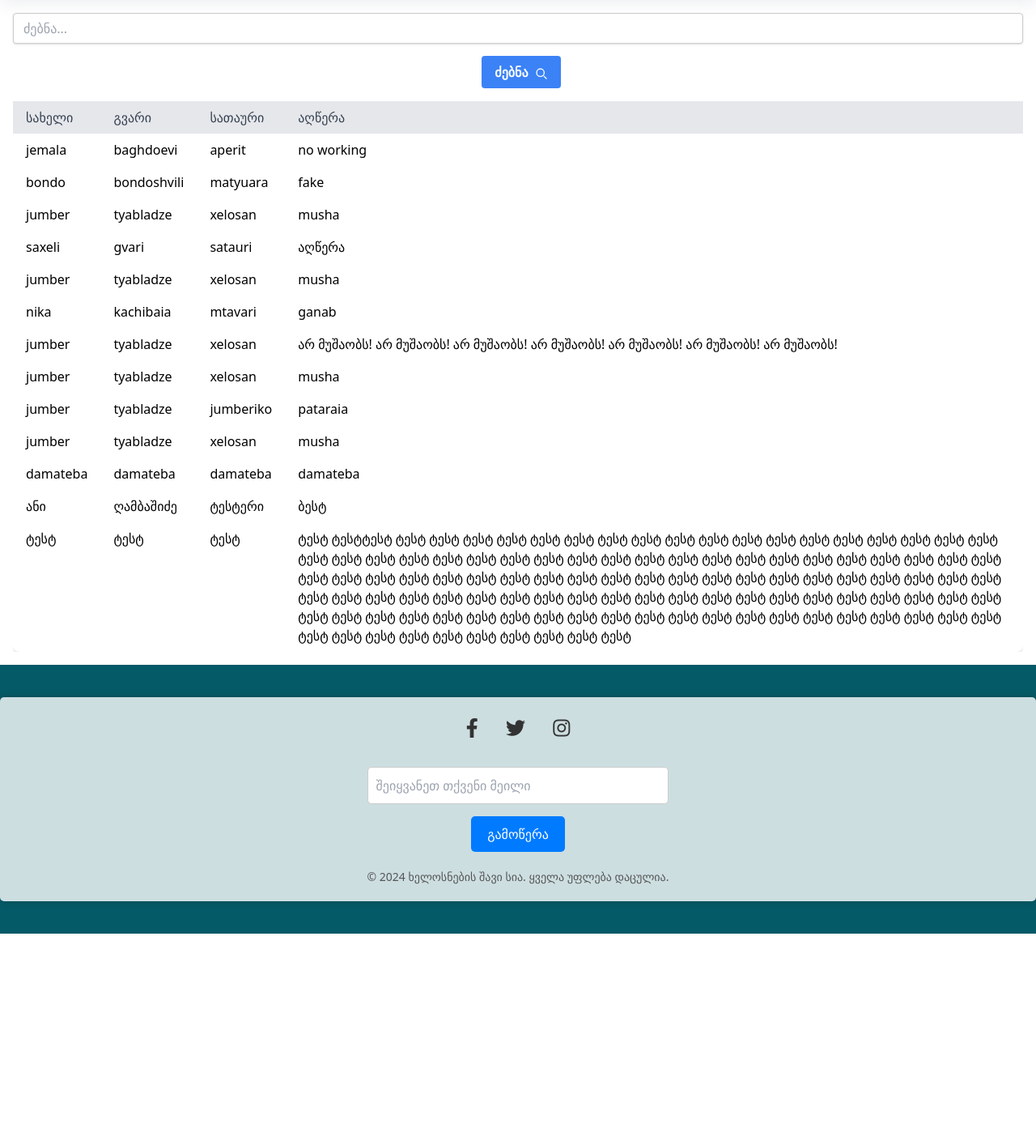
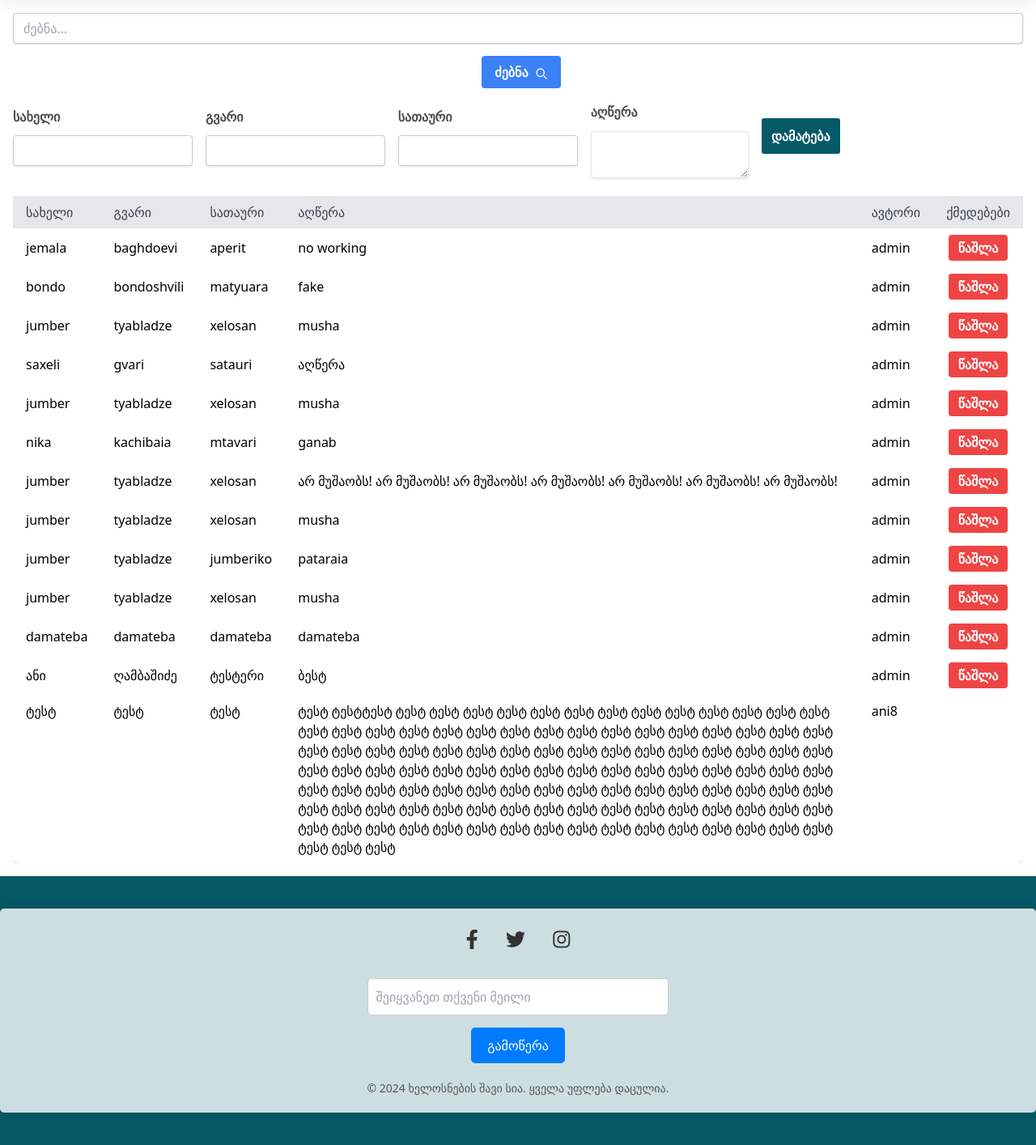
Before and after one commit to nikolozi2001/blackList, a Flask app: page /workers in a window 1280 px wide. Shown: the part 90-1504 px from the top of the page at 81% size. Before the commit the page ends 1243 px from the top, so only its background shows below. Run offline with Flask 3, Linux system fonts and the light colour scheme; a user stored in the database is signed in.

Commit message:
users can create post and also can delete

```diff
--- a/main.py
+++ b/main.py
@@ -47,6 +47,14 @@ class Posts(db.Model):
 
     def __repr__(self):
         return f"Posts('{self.title}', '{self.content}')"
+
+
+class PostForm(FlaskForm):
+    name = StringField("სახელი", validators=[DataRequired()])
+    surname = StringField("გვარი", validators=[DataRequired()])
+    title = StringField("სათაური", validators=[DataRequired()])
+    content = TextAreaField("აღწერა", validators=[DataRequired()])
+    submit = SubmitField("დამატება")
 
 
 class EditUserForm(FlaskForm):
@@ -131,6 +139,17 @@ def admin():
     )
 
 
+def login_required(f):
+    @wraps(f)
+    def decorated_function(*args, **kwargs):
+        if "username" not in session:
+            flash("გთხოვთ ჯერ სისტემაში შეხვიდეთ.", "warning")
+            return redirect(url_for("login"))
+        return f(*args, **kwargs)
+
+    return decorated_function
+
+
 @app.route("/admin/delete_user/<int:user_id>")
 @admin_required
 def delete_user(user_id):
@@ -142,15 +161,19 @@ def delete_user(user_id):
     return redirect(url_for("admin"))
 
 
-@app.route("/admin/delete_post/<int:post_id>")
-@admin_required
+@app.route("/workers/delete_post/<int:post_id>", methods=["POST"])
+@login_required
 def delete_post(post_id):
-    post = Posts.query.get(post_id)
-    if post:
-        db.session.delete(post)
-        db.session.commit()
-        flash("პოსტი წაშლილია", "success")
-    return redirect(url_for("admin"))
+    post = Posts.query.get_or_404(post_id)
+    user = Users.query.filter_by(username=session["username"]).first()
+    if post.author.id != user.id:
+        flash("თქვენ არ შეგიძლიათ ამ პოსტის წაშლა", "danger")
+        return redirect(url_for("workers"))
+
+    db.session.delete(post)
+    db.session.commit()
+    flash("პოსტი წაშლილია", "success")
+    return redirect(url_for("workers"))
 
 
 @app.route("/admin/edit_user/<int:user_id>", methods=["GET", "POST"])
@@ -188,17 +211,6 @@ def edit_post(post_id):
     )
 
 
-def login_required(f):
-    @wraps(f)
-    def decorated_function(*args, **kwargs):
-        if "username" not in session:
-            flash("გთხოვთ ჯერ სისტემაში შეხვიდეთ.", "warning")
-            return redirect(url_for("login"))
-        return f(*args, **kwargs)
-
-    return decorated_function
-
-
 @app.route("/")
 def home():
     return render_template("index.html", navigation_items=navigation_items)
@@ -212,7 +224,25 @@ def about():
 @app.route("/workers", methods=["GET", "POST"])
 @login_required  # or any decorator you use to protect this route
 def workers():
+    form = PostForm()
     search_query = request.args.get("search")
+
+    if form.validate_on_submit():
+        user = Users.query.filter_by(
+            username=session["username"]
+        ).first()  # Assuming logged-in user
+        new_post = Posts(
+            name=form.name.data,
+            surname=form.surname.data,
+            title=form.title.data,
+            content=form.content.data,
+            user_id=user.id,
+        )
+        db.session.add(new_post)
+        db.session.commit()
+        flash("პოსტი წარმატებით დაემატა", "success")
+        return redirect(url_for("workers"))
+
     if search_query:
         posts = Posts.query.filter(
             (Posts.name.like(f"%{search_query}%"))
@@ -222,8 +252,9 @@ def workers():
         ).all()
     else:
         posts = Posts.query.all()
+
     return render_template(
-        "workers.html", posts=posts, navigation_items=navigation_items
+        "workers.html", posts=posts, form=form, navigation_items=navigation_items
     )
 
 
--- a/static/style/main.css
+++ b/static/style/main.css
@@ -893,9 +893,18 @@ input[type="submit"] {
     width: 30%;
 }
 
+.submit_button {
+    width: 30%;
+}
+
 .w-100 {
     width: 100% !important;
     padding: 10px 20px !important;
+}
+
+.add_post_form {
+    display: flex;
+    flex-direction: row;
 }
 
 a {
--- a/static/style/output.css
+++ b/static/style/output.css
@@ -636,16 +636,16 @@ video {
   margin-left: 0.25rem;
 }
 
+.ml-2 {
+  margin-left: 0.5rem;
+}
+
 .mt-4 {
   margin-top: 1rem;
 }
 
 .mt-6 {
   margin-top: 1.5rem;
-}
-
-.ml-2 {
-  margin-left: 0.5rem;
 }
 
 .block {
@@ -718,8 +718,16 @@ video {
   align-items: center;
 }
 
+.justify-end {
+  justify-content: flex-end;
+}
+
 .justify-center {
   justify-content: center;
+}
+
+.justify-between {
+  justify-content: space-between;
 }
 
 .space-x-2 > :not([hidden]) ~ :not([hidden]) {
@@ -816,6 +824,11 @@ video {
   background-color: rgb(254 249 195 / var(--tw-bg-opacity));
 }
 
+.bg-red-500 {
+  --tw-bg-opacity: 1;
+  background-color: rgb(239 68 68 / var(--tw-bg-opacity));
+}
+
 .p-4 {
   padding: 1rem;
 }
@@ -856,6 +869,10 @@ video {
 
 .pb-3 {
   padding-bottom: 0.75rem;
+}
+
+.pr-4 {
+  padding-right: 1rem;
 }
 
 .text-left {
@@ -969,6 +986,11 @@ video {
   background-color: rgb(191 219 254 / var(--tw-bg-opacity));
 }
 
+.hover\:bg-blue-700:hover {
+  --tw-bg-opacity: 1;
+  background-color: rgb(29 78 216 / var(--tw-bg-opacity));
+}
+
 .hover\:bg-gray-100:hover {
   --tw-bg-opacity: 1;
   background-color: rgb(243 244 246 / var(--tw-bg-opacity));
@@ -984,9 +1006,9 @@ video {
   background-color: rgb(254 202 202 / var(--tw-bg-opacity));
 }
 
-.hover\:bg-blue-700:hover {
+.hover\:bg-red-700:hover {
   --tw-bg-opacity: 1;
-  background-color: rgb(29 78 216 / var(--tw-bg-opacity));
+  background-color: rgb(185 28 28 / var(--tw-bg-opacity));
 }
 
 .hover\:text-blue-800:hover {
--- a/templates/workers.html
+++ b/templates/workers.html
@@ -20,6 +20,37 @@
         </form>
     </div>
 
+    <!-- Add Post Form -->
+    <div class="mb-4">
+        <form method="POST" action="{{ url_for('workers') }}" class="add_post_form">
+            {{ form.hidden_tag() }}
+            <div class="pr-4">
+                {{ form.name.label(class="block text-gray-700 text-sm font-bold mb-2") }}
+                {{ form.name(class="shadow appearance-none border rounded w-full py-2 px-3 text-gray-700 leading-tight
+                focus:outline-none focus:shadow-outline") }}
+            </div>
+            <div class="pr-4">
+                {{ form.surname.label(class="block text-gray-700 text-sm font-bold mb-2") }}
+                {{ form.surname(class="shadow appearance-none border rounded w-full py-2 px-3 text-gray-700
+                leading-tight focus:outline-none focus:shadow-outline") }}
+            </div>
+            <div class="pr-4">
+                {{ form.title.label(class="block text-gray-700 text-sm font-bold mb-2") }}
+                {{ form.title(class="shadow appearance-none border rounded w-full py-2 px-3 text-gray-700 leading-tight
+                focus:outline-none focus:shadow-outline") }}
+            </div>
+            <div class="pr-4">
+                {{ form.content.label(class="block text-gray-700 text-sm font-bold mb-2") }}
+                {{ form.content(class="shadow appearance-none border rounded w-full py-2 px-3 text-gray-700
+                leading-tight focus:outline-none focus:shadow-outline") }}
+            </div>
+            <div class="flex items-center justify-between submit_button">
+                {{ form.submit(class="bg-blue-500 hover:bg-green-700 text-white font-bold py-2 px-4 rounded
+                focus:outline-none focus:shadow-outline") }}
+            </div>
+        </form>
+    </div>
+
     <!-- Posts Table -->
     <div class="overflow-x-auto">
         <table class="min-w-full bg-white border border-gray-200 rounded-lg shadow-md">
@@ -29,6 +60,8 @@
                     <th class="px-4 py-2 border-b text-left">გვარი</th>
                     <th class="px-4 py-2 border-b text-left">სათაური</th>
                     <th class="px-4 py-2 border-b text-left">აღწერა</th>
+                    <th class="px-4 py-2 border-b text-left">ავტორი</th>
+                    <th class="px-4 py-2 border-b text-left">ქმედებები</th>
                 </tr>
             </thead>
             <tbody>
@@ -38,6 +71,15 @@
                     <td class="px-4 py-2 border-b">{{ post.surname }}</td>
                     <td class="px-4 py-2 border-b">{{ post.title }}</td>
                     <td class="px-4 py-2 border-b">{{ post.content }}</td>
+                    <td class="px-4 py-2 border-b">{{ post.author.username }}</td>
+                    <td class="px-4 py-2 border-b">
+                        {% if post.author.username == session['username'] %}
+                        <form method="POST" action="{{ url_for('delete_post', post_id=post.id) }}">
+                            <button type="submit"
+                                class="bg-red-500 hover:bg-red-700 text-white font-bold py-1 px-3 rounded">წაშლა</button>
+                        </form>
+                        {% endif %}
+                    </td>
                 </tr>
                 {% endfor %}
             </tbody>
```
Also changed, not shown: instance/blackList.db, 1 other file.
